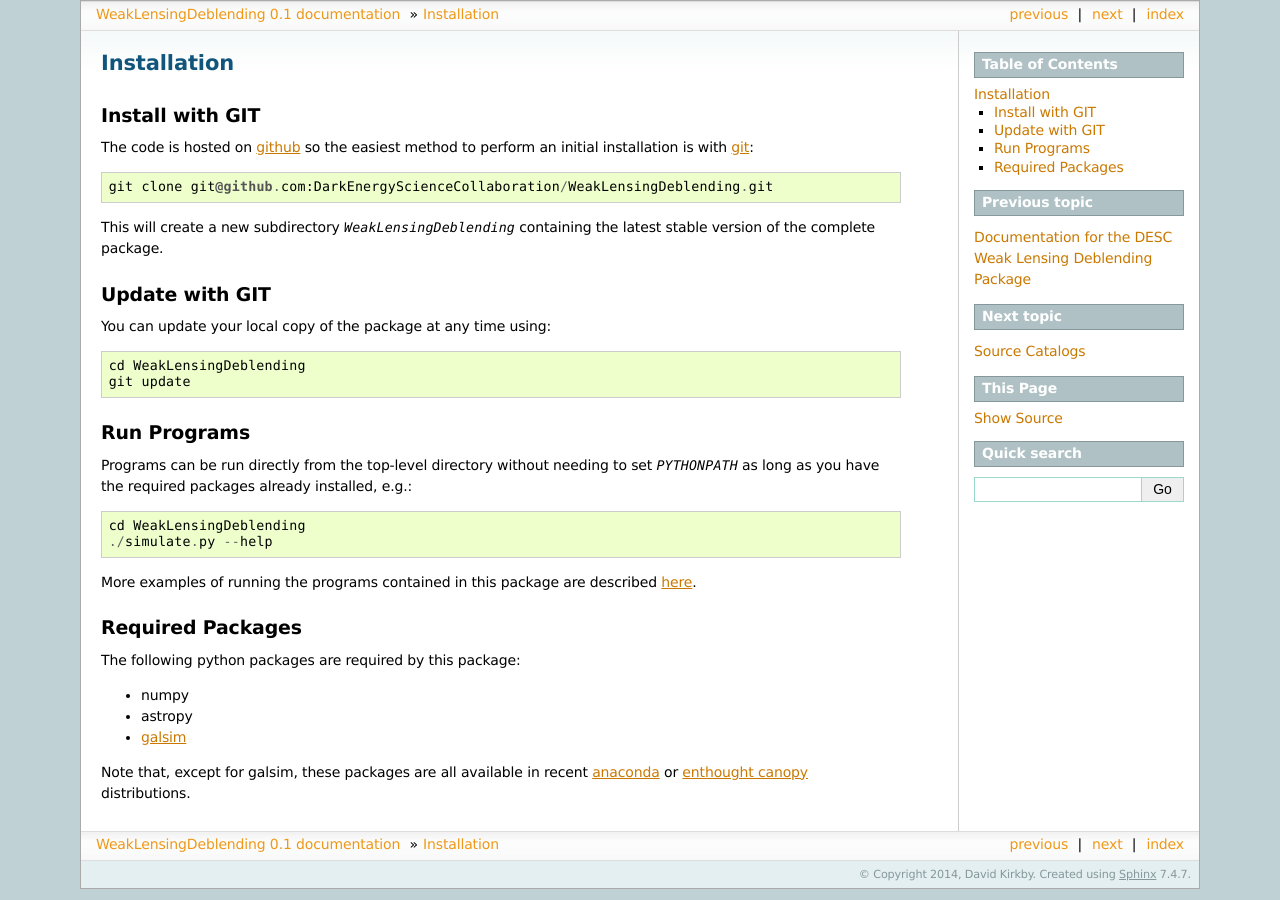
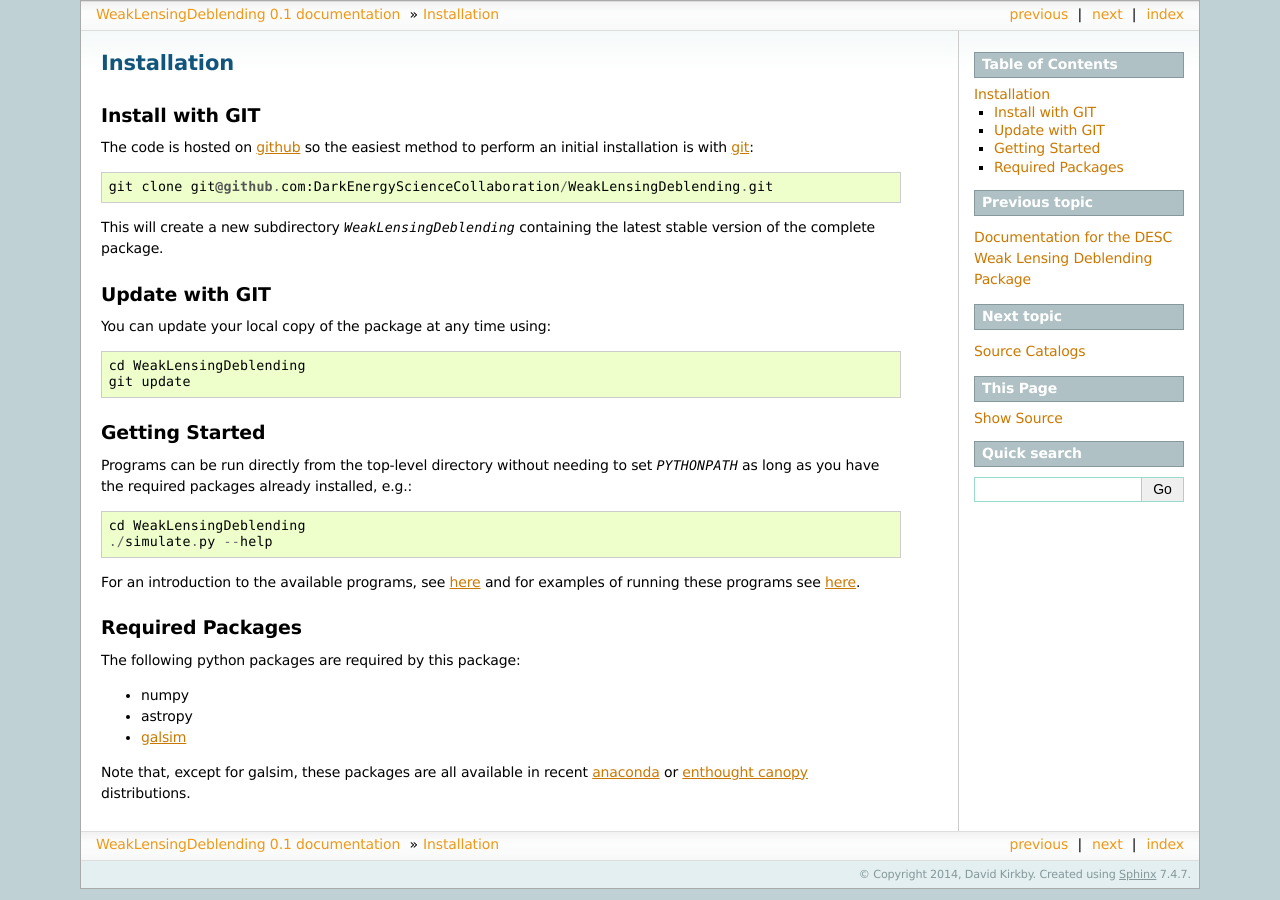
Before and after one commit to LSSTDESC/WeakLensingDeblending, a Sphinx documentation site: the page built from docs/install.rst, in a window 1280 px wide. Built offline with Sphinx 7.4.7, drawn with Linux system fonts in a browser that asks for light colours.

```diff
--- a/docs/index.rst
+++ b/docs/index.rst
@@ -12,6 +12,8 @@ Documentation for the DESC Weak Lensing Deblending Package
    install
    catalog
    examples
+   programs
+   outputs
    todo
    developer
    history
--- a/docs/install.rst
+++ b/docs/install.rst
@@ -18,15 +18,15 @@ You can update your local copy of the package at any time using::
 	cd WeakLensingDeblending
 	git update
 
-Run Programs
-------------
+Getting Started
+---------------
 
 Programs can be run directly from the top-level directory without needing to set `PYTHONPATH` as long as you have the required packages already installed, e.g.::
 
 	cd WeakLensingDeblending
 	./simulate.py --help
 
-More examples of running the programs contained in this package are described :doc:`here </examples>`.
+For an introduction to the available programs, see :doc:`here </programs>` and for examples of running these programs see :doc:`here </examples>`.
 
 Required Packages
 -----------------
```
Also changed, not shown: docs/outputs.rst (added, +11 -0 lines), docs/programs.rst (added, +26 -0 lines).
